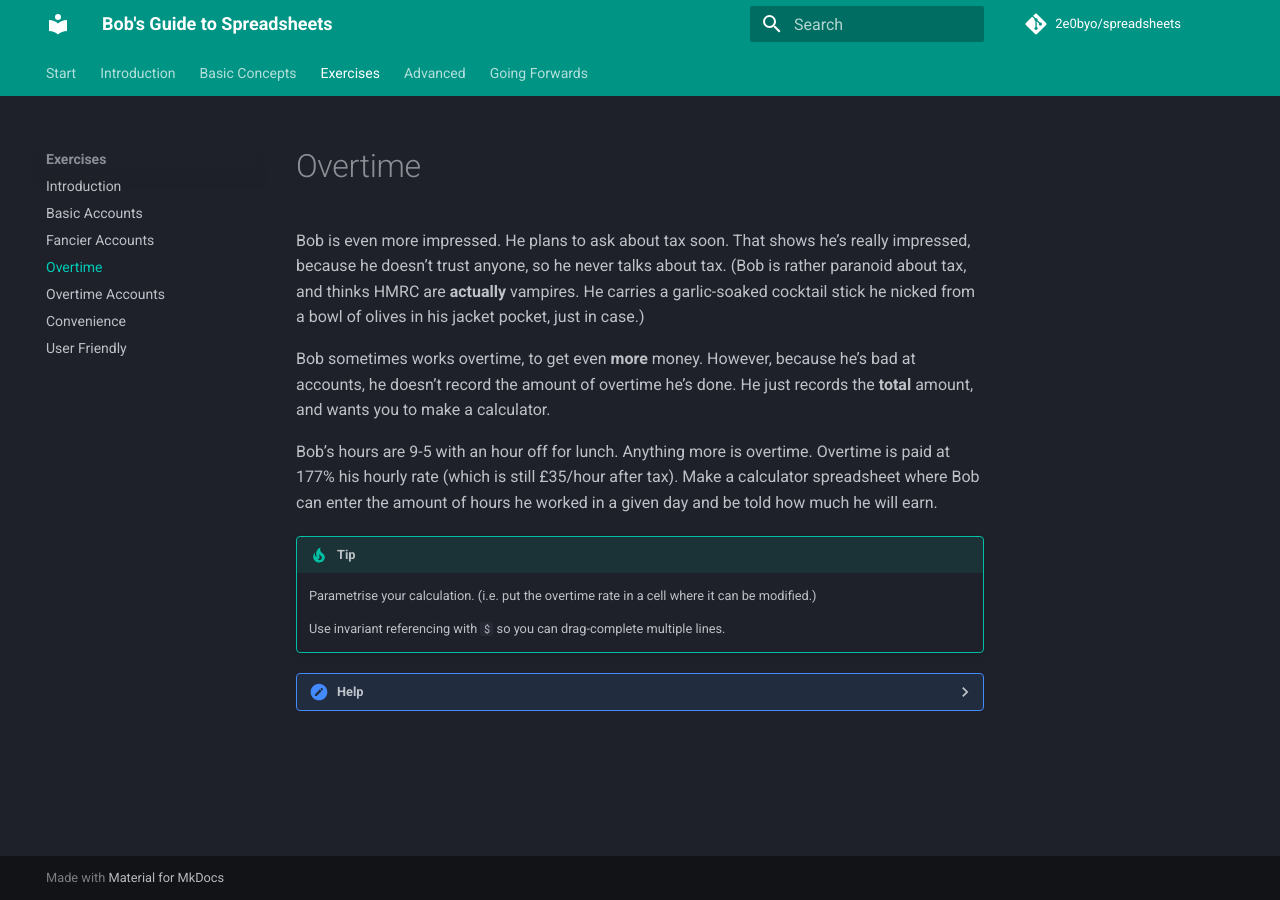
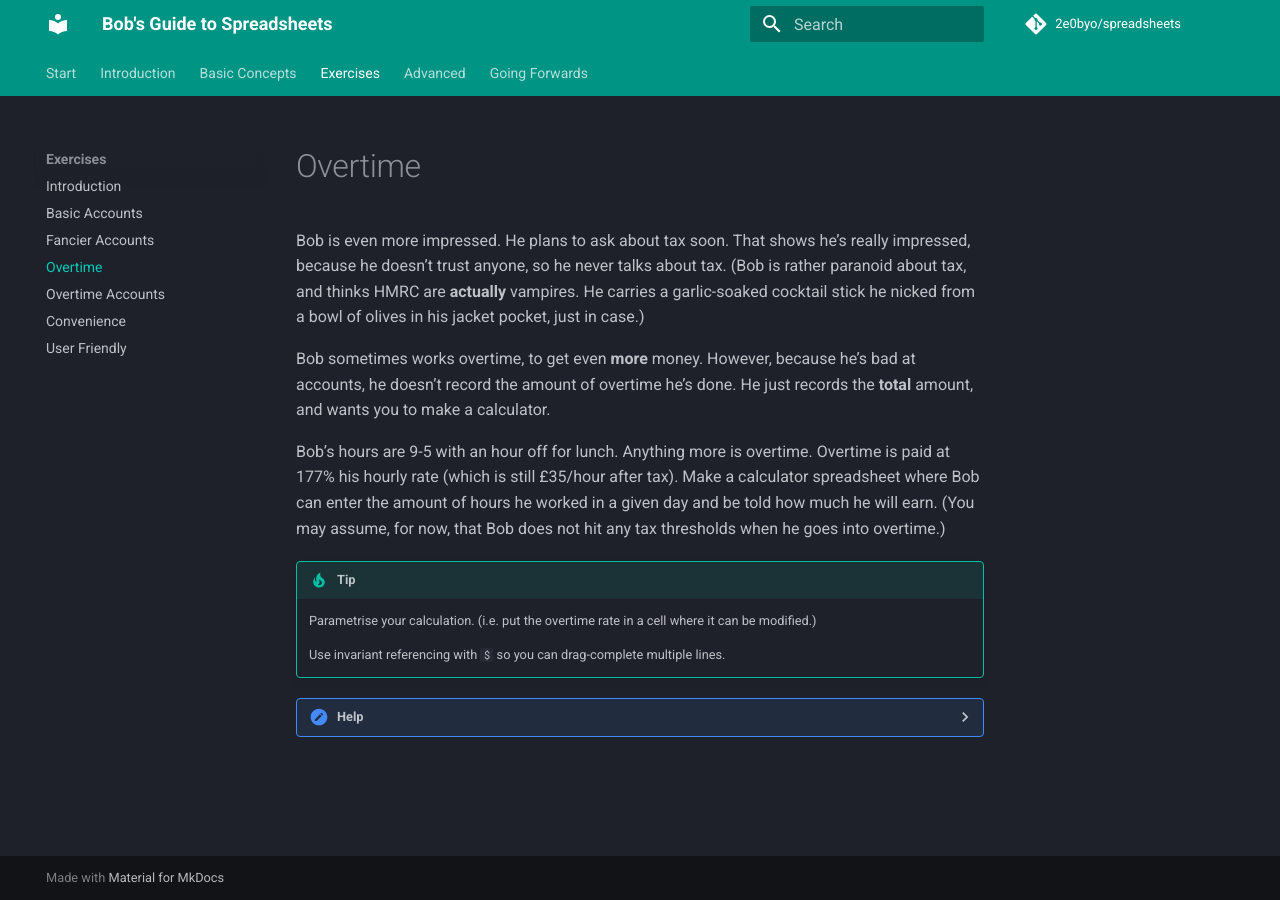
Before and after one commit to 2e0byo/spreadsheets, an MkDocs documentation site: the page built from docs/exercises/overtime.md, in a window 1280 px wide. Built offline with MkDocs 1.6.1 and Material for MkDocs 9.7.7, drawn with Linux system fonts in a browser that asks for light colours; comment, search, counter and statistics services are not loaded.

Commit message:
clarification

```diff
--- a/docs/exercises/overtime.md
+++ b/docs/exercises/overtime.md
@@ -11,7 +11,8 @@ just records the **total** amount, and wants you to make a calculator.
 Bob's hours are 9-5 with an hour off for lunch.  Anything more is overtime.
 Overtime is paid at 177% his hourly rate (which is still £35/hour after tax).
 Make a calculator spreadsheet where Bob can enter the amount of hours he worked
-in a given day and be told how much he will earn.
+in a given day and be told how much he will earn. (You may assume, for now, that
+Bob does not hit any tax thresholds when he goes into overtime.)
 
 !!! Tip
 
```
